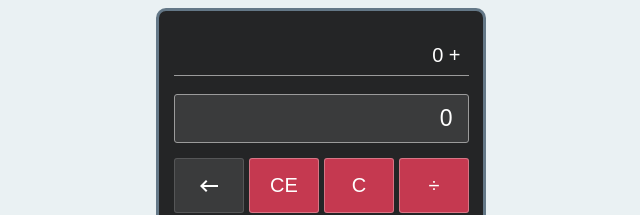
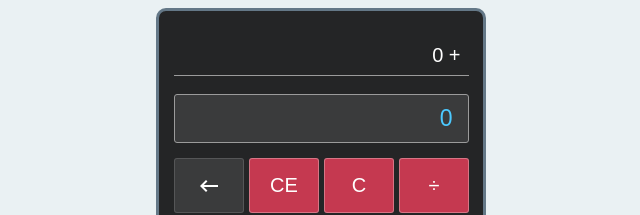
Before and after one commit to amShuri/Calculator, a plain HTML site: page index.html in a window 1280 px wide. Both pictures are taken after typing "Sample" into the empty fields and a click on the button "Add". Shown: the top 215 px of the page, 319-959 px from the left. Drawn offline with nearby package versions, Linux system fonts and the light colour scheme.

Commit message:
Add a new class for the input element

```diff
--- a/style.css
+++ b/style.css
@@ -107,3 +107,7 @@ button,
     background-color: rgb(58, 59, 60);
     border: 1px solid rgba(255, 255, 255, 0.137);
 }
+
+.input-color {
+    color: hsl(198, 100%, 65%);
+}
```
